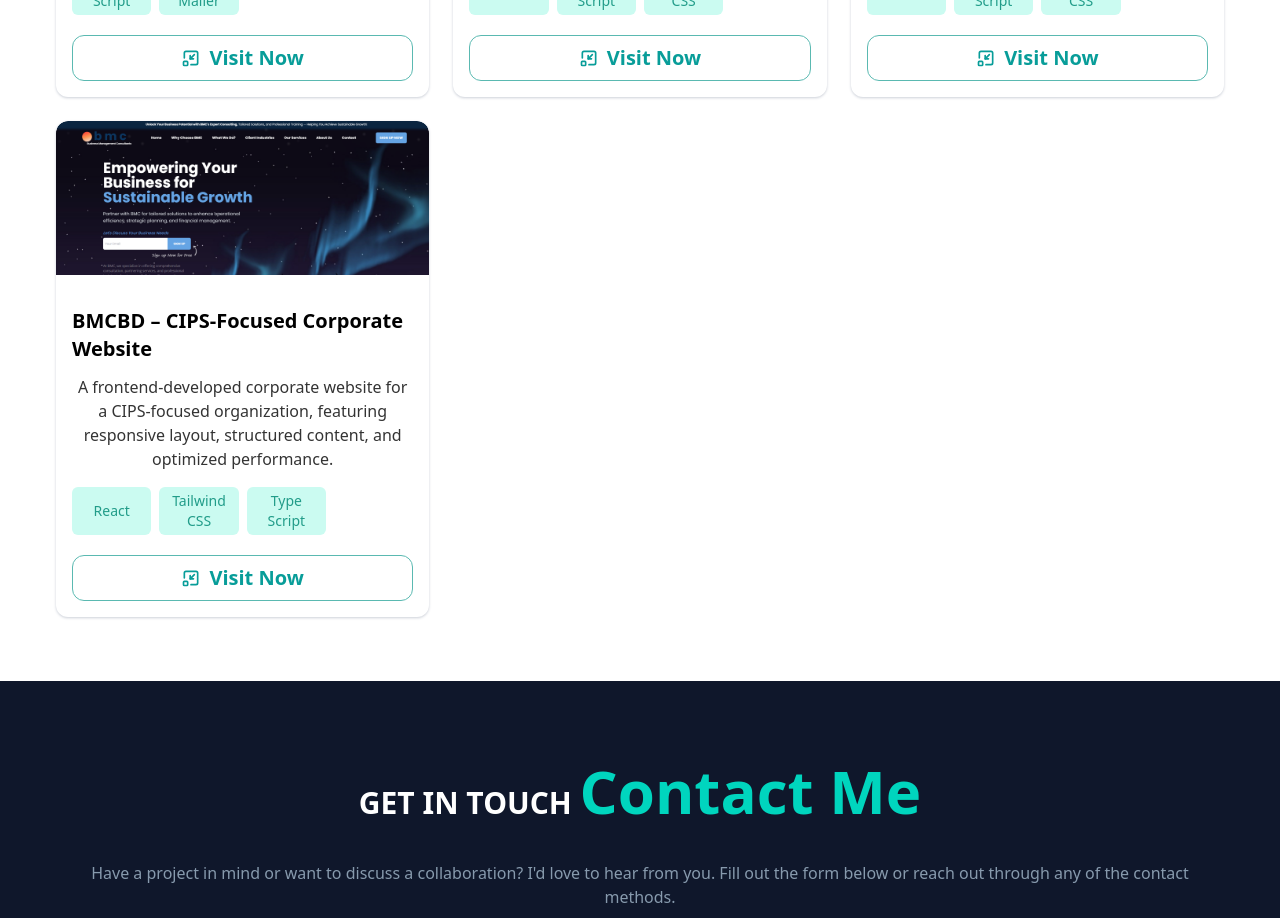
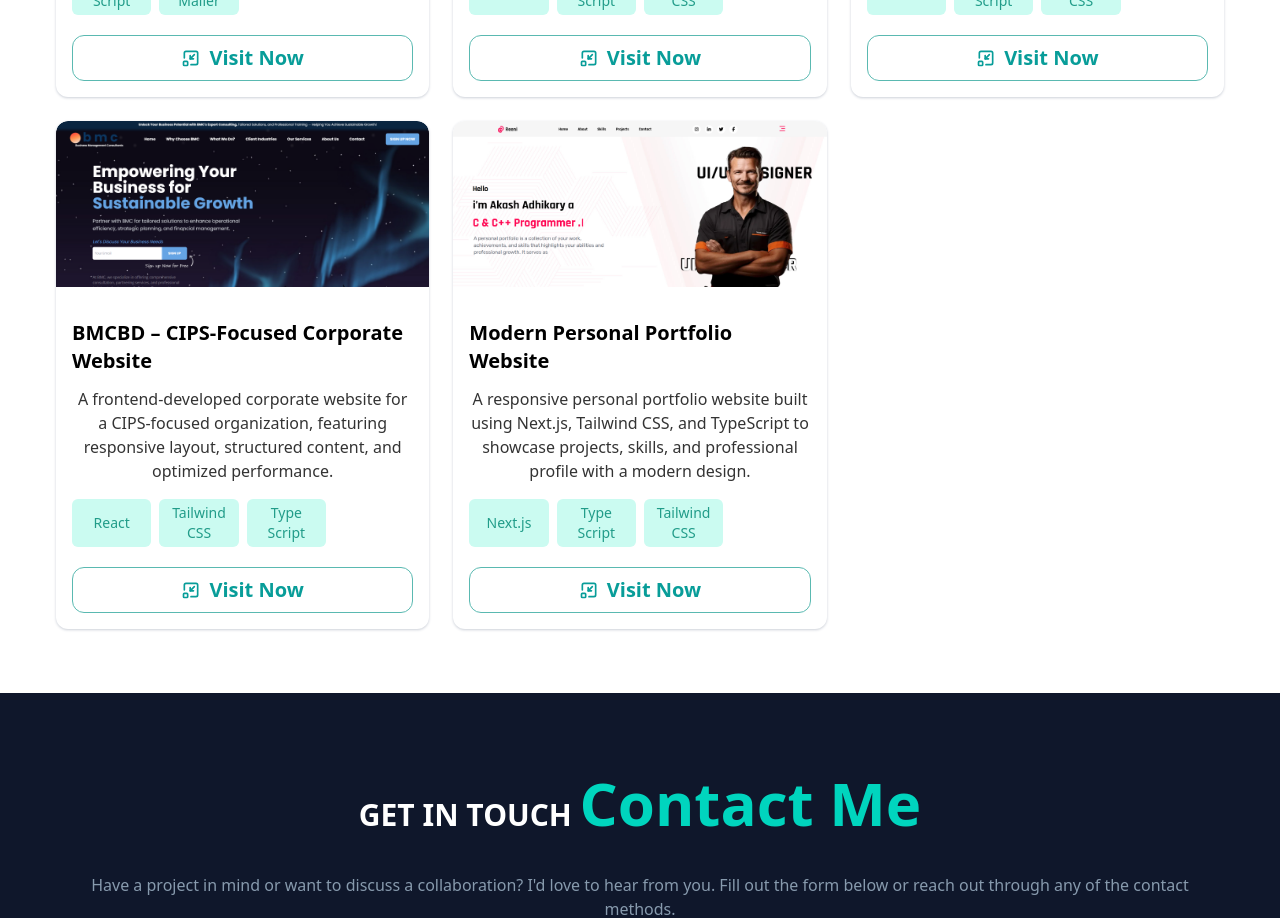
Before and after one commit to ashikapi/ashikapi_portfolio, a React (Vite) app: page /featuredprojects in a window 1280 px wide. Shown: the part 2760-3678 px from the top of the page. Built offline with nearby package versions, Linux system fonts and the light colour scheme.

Commit message:
update featured project section

```diff
--- a/src/pages/FeaturedProjects.tsx
+++ b/src/pages/FeaturedProjects.tsx
@@ -1,5 +1,6 @@
 import { TbWindowMinimize } from "react-icons/tb";
 import projectImage1 from '../images/project_image/bmcbd.png';
+import projectImage2 from '../images/project_image/akashadhikary.png';
 
 const featuredetails = [
   {
@@ -38,7 +39,14 @@ url: '#'
 Description: 'A frontend-developed corporate website for a CIPS-focused organization, featuring responsive layout, structured content, and optimized performance.',
 Tech:[ 'React', 'Tailwind CSS', 'Type Script' ],
 url: 'https://bmcbd.netlify.app/'
-  }
+  },
+  {
+    img: projectImage2,
+    title: 'Modern Personal Portfolio Website',
+    Description: 'A responsive personal portfolio website built using Next.js, Tailwind CSS, and TypeScript to showcase projects, skills, and professional profile with a modern design.',
+    Tech: ['Next.js', 'Type Script', 'Tailwind CSS'],
+    url: 'https://akashadhikary.netlify.app/'
+  },
 ]
 
 const FeaturedProjects = () => {
```
Also changed, not shown: src/images/project_image/akashadhikary.png (added).
